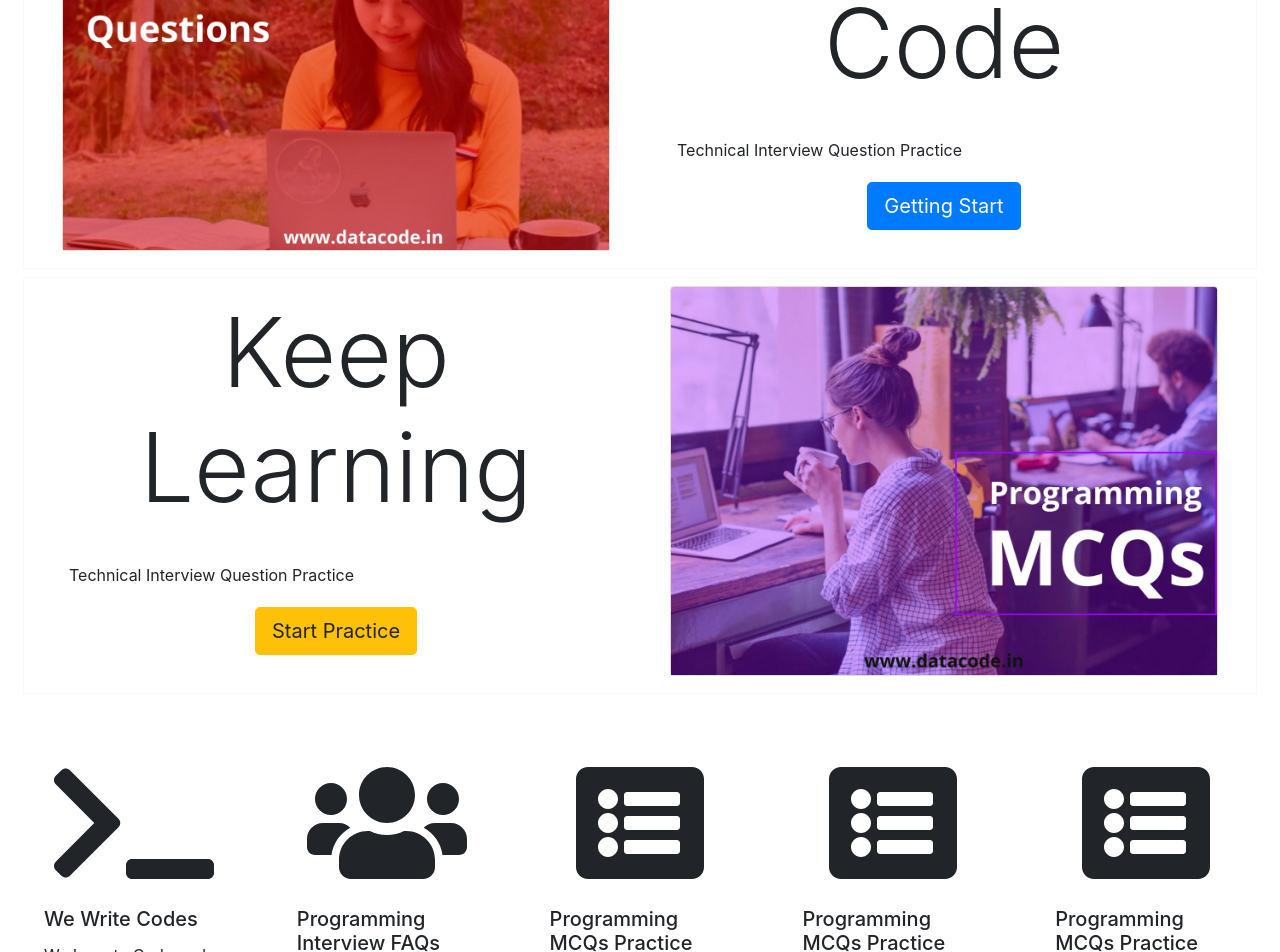
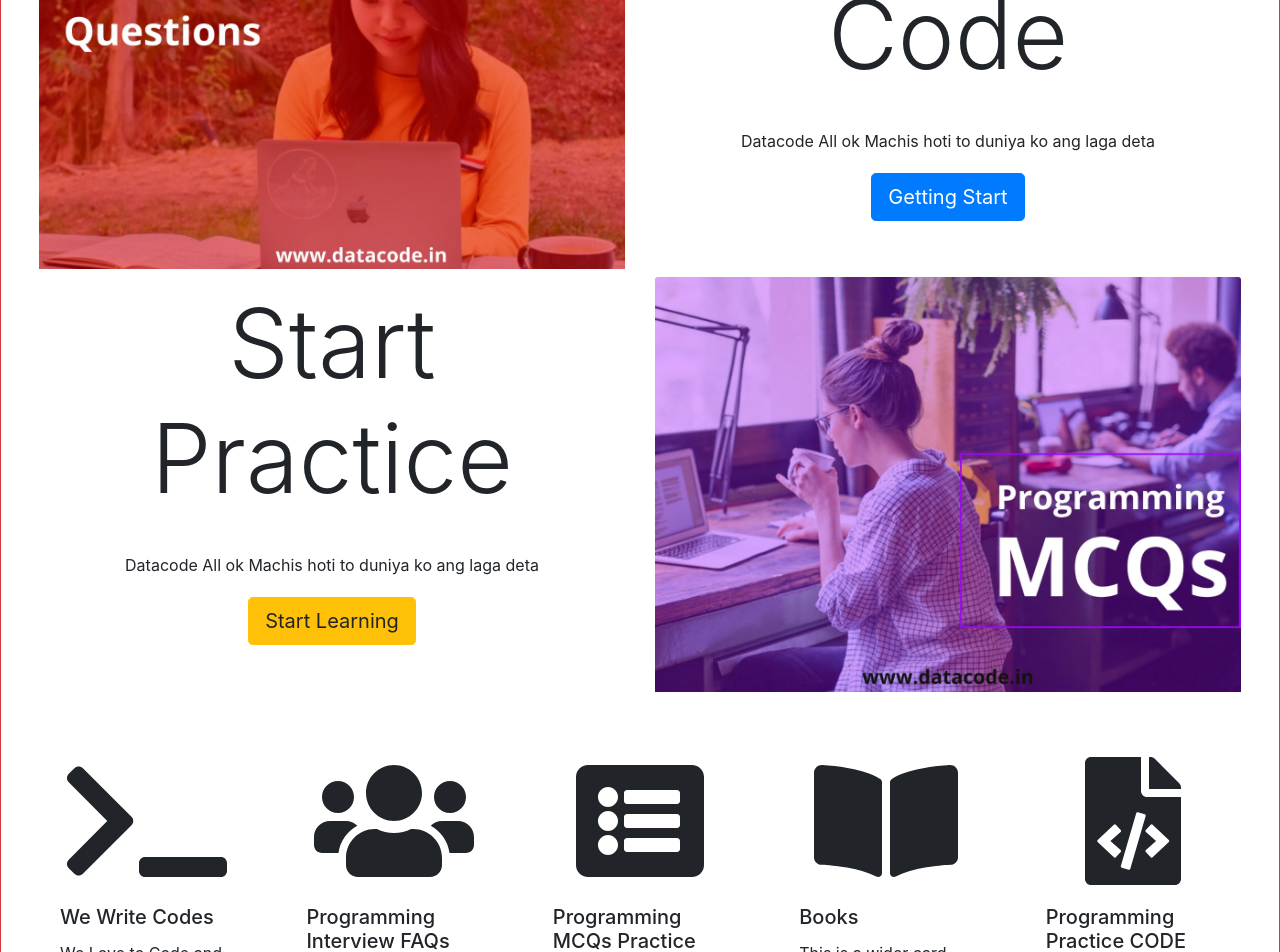
Before and after one commit to akshayDatacode/react-datacode, a React (Create React App) app: page /#/ in a window 1280 px wide. Shown: the part 1120-2072 px from the top of the page. Built offline with nearby package versions, Linux system fonts and the light colour scheme.

Commit message:
Horizontal Scroll Error Resolved

```diff
--- a/src/App.js
+++ b/src/App.js
@@ -18,7 +18,7 @@ const App = () => {
         </div>
       </div>
 
-      <div className="container-fluid m-0">
+      <div className="container-fluid m-0 border border-danger">
         <div className="row  mt-3 mb-2 p-0 ">
           <div className="col">
             <AppRouters />
--- a/src/components/main_component/index.jsx
+++ b/src/components/main_component/index.jsx
@@ -19,7 +19,10 @@ import {
   faListAlt,
   faUser,
   faUsers,
-  faTerminal
+  faTerminal,
+  faBookReader,
+  faBookOpen,
+  faFileCode
 } from "@fortawesome/free-solid-svg-icons";
 
 class MainComponent extends Component {
@@ -29,7 +32,7 @@ class MainComponent extends Component {
       <>
         <CarouselComponent />
 
-        <div className="container-fluid ">
+        <div className="container-fluid">
           <div className="row">
             <div className="col">
               <div class="card-deck mt-3">
@@ -102,25 +105,23 @@ class MainComponent extends Component {
         {/* >>>>>>>>>>>>>>>>>>>>>>>>>>>First -3  Cards Ending  ...............*/}
 
         {/* Images Start */}
-        <div className="container-fluid ">
+        <div className="container-fluid p-0 ">
           <div className="row m-2">
-            <div className="card-deck border border-light p-2">
             <div className="col-md-6">
-                <div className="card">
               <img
                 className=" card-img-top mx-auto img-fluid img-circle d-block"
                 src={require("../../assets/images/indexcover1.jpeg")}
                 alt="avatar"
               />
             </div>
-              </div>
+            <div className="col-md-6 text-center">
               <div className="card border border-white bg-white">
                 <div clsssName="card-header border border-white bg-white ">
-                  <h1 className="text-center p-2 display-1">WE Love Code</h1>
+                  <h1 className="text-center p-2 display-1">We Write Code</h1>
                 </div>
                 <div className="card-body border border-white bg-white">
                   <div className="card-title">
-                    Technical Interview Question Practice
+                    Datacode All ok Machis hoti to duniya ko ang laga deta
                   </div>
                   <center>
                     <button className="btn btn-lg btn-primary m-2">
@@ -131,25 +132,28 @@ class MainComponent extends Component {
               </div>
             </div>
           </div>
+        </div>
+
+        <div className="container-fluid p-0 ">
           <div className="row m-2">
-            <div className="card-deck border border-light p-2">
+            <div className="col-md-6 text-center">
               <div className="card border border-white bg-white">
                 <div clsssName="card-header border border-white bg-white ">
-                  <h1 className="text-center p-2 display-1">Keep Learning</h1>
+                  <h1 className="text-center p-2 display-1">Start Practice</h1>
                 </div>
                 <div className="card-body border border-white bg-white">
                   <div className="card-title">
-                    Technical Interview Question Practice
+                    Datacode All ok Machis hoti to duniya ko ang laga deta
                   </div>
                   <center>
                     <button className="btn btn-lg btn-warning m-2">
-                      Start Practice
+                      Start Learning
                     </button>
                   </center>
                 </div>
               </div>
+            </div>
             <div className="col-md-6">
-                <div className="card">
               <img
                 className=" card-img-top mx-auto img-fluid img-circle d-block"
                 src={require("../../assets/images/indexcover2.jpeg")}
@@ -158,13 +162,12 @@ class MainComponent extends Component {
             </div>
           </div>
         </div>
-          </div>
-        </div>
         {/* IMages End */}
 
-        {/* ... starting Lower Cards -4  .........................................*/}
+        {/* ... starting Lower Cards -5  .........................................*/}
         <div className="container-fluid ">
           <div className="row">
+            <div className="col">
               <div class="card-deck mt-5 p-2">
                 <div class="card border border-white">
                   <center>
@@ -173,8 +176,8 @@ class MainComponent extends Component {
                   <div class="card-body">
                     <h5 class="card-title">We Write Codes</h5>
                     <p class="card-text">
-                    We Love to Code and this is the best way to express our love
-                    to Computer Science Wolrd.
+                      We Love to Code and this is the best way to express our
+                      love to Computer Science Wolrd.
                     </p>
                   </div>
                   <div class="card-footer border border-white bg-white">
@@ -193,8 +196,8 @@ class MainComponent extends Component {
                   <div class="card-body">
                     <h5 class="card-title">Programming Interview FAQs</h5>
                     <p class="card-text">
-                    This card has supporting text below as a natural lead-in to
-                    additional content.dfdfldfldfldkfldkfldkfldkfdlkfdlfkdl
+                      This card has supporting text below as a natural lead-in
+                      to additional content.dfdfldfldfldkfldkfldkfldkfdlkfdlfkdl
                     </p>
                   </div>
                   <div class="card-footer border border-white bg-white">
@@ -213,8 +216,8 @@ class MainComponent extends Component {
                   <div class="card-body">
                     <h5 class="card-title"> Programming MCQs Practice</h5>
                     <p class="card-text">
-                    This is a wider card with supporting text below as a natural
-                    lead-in to additional content. This card has eve
+                      This is a wider card with supporting text below as a
+                      natural lead-in to additional content. This card has eve
                     </p>
                   </div>
                   <div class="card-footer border border-white bg-white">
@@ -228,13 +231,13 @@ class MainComponent extends Component {
                 </div>
                 <div class="card border border-white">
                   <center>
-                  <FontAwesomeIcon icon={faListAlt} size="8x" />
+                    <FontAwesomeIcon icon={faBookOpen} size="8x" />
                   </center>
                   <div class="card-body">
-                  <h5 class="card-title"> Programming MCQs Practice</h5>
+                    <h5 class="card-title">Books</h5>
                     <p class="card-text">
-                    This is a wider card with supporting text below as a natural
-                    lead-in to additional content. .
+                      This is a wider card with supporting text below as a
+                      natural lead-in to additional content. .
                     </p>
                   </div>
                   <div class="card-footer border border-white bg-white">
@@ -248,10 +251,10 @@ class MainComponent extends Component {
                 </div>
                 <div class="card border border-white">
                   <center>
-                  <FontAwesomeIcon icon={faListAlt} size="8x" />
+                    <FontAwesomeIcon icon={faFileCode} size="8x" />
                   </center>
                   <div class="card-body">
-                  <h5 class="card-title"> Programming MCQs Practice</h5>
+                    <h5 class="card-title"> Programming Practice CODE</h5>
                     <p class="card-text">
                       This is a wider card equal height action.
                     </p>
@@ -268,6 +271,7 @@ class MainComponent extends Component {
               </div>
             </div>
           </div>
+        </div>
       </>
     );
   }
```
Lines whose indentation alone changed are shown as unchanged.
